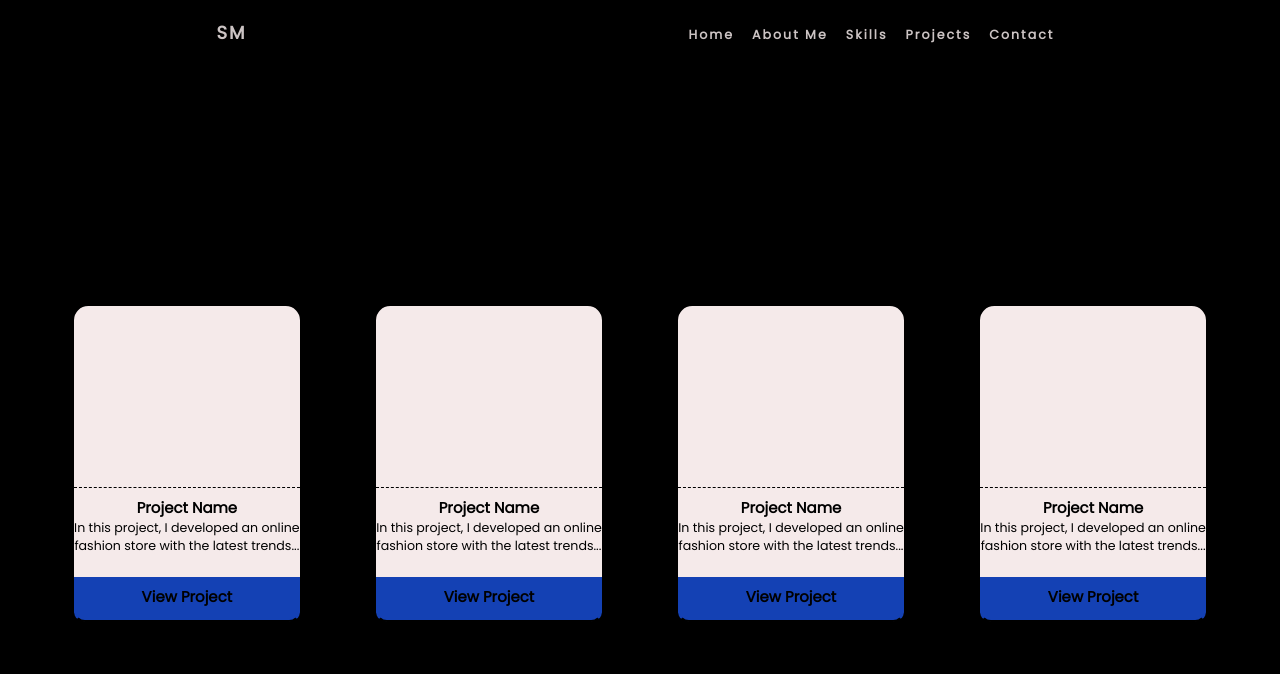
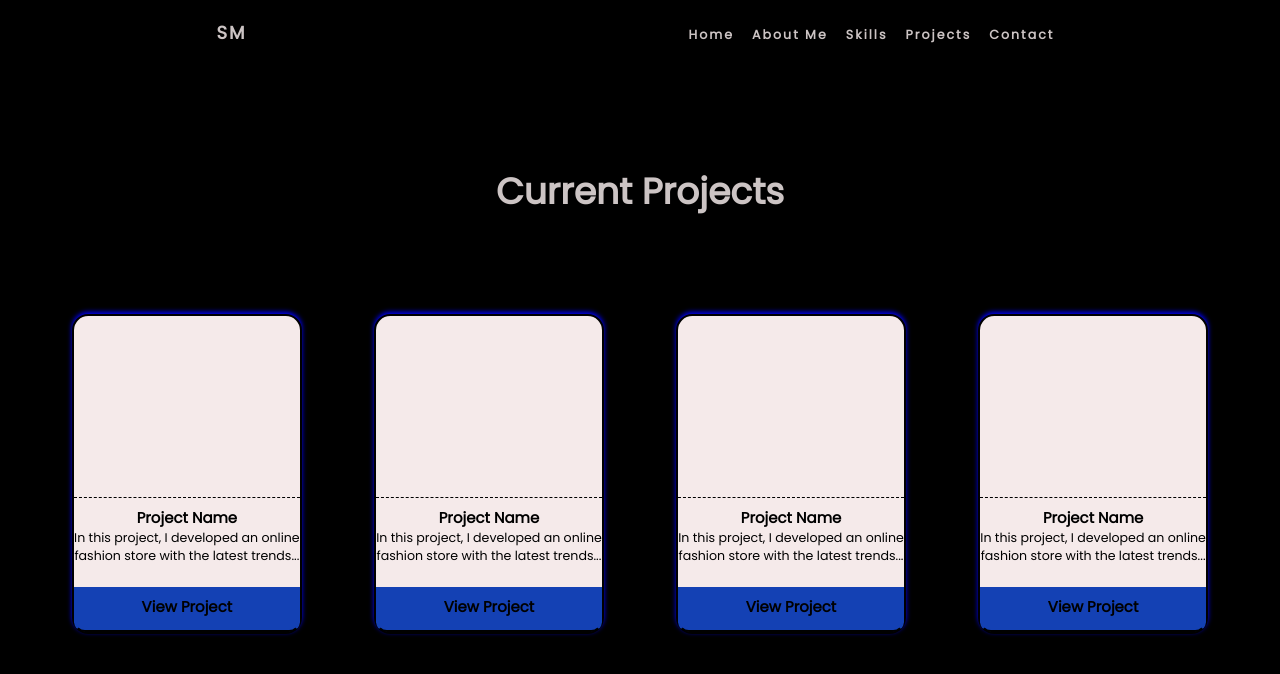
Before and after one commit to SthabisoMbongwa/Local_Rep, a plain HTML site: page Projects.html in a window 1280 px wide. Drawn offline with Linux system fonts and the light colour scheme.

Commit message:
Completed my projects page

```diff
--- a/Projects.html
+++ b/Projects.html
@@ -23,8 +23,8 @@
           <li><a href="/index.html">Home</a></li>
           <li><a href="/About.html">About Me</a></li>
           <li><a href="/Skills.html">Skills</a></li>
-          <li><a href="#">Projects</a></li>
-          <li><a href="Contact.html">Contact</a></li>
+          <li><a href="/Projects.html">Projects</a></li>
+          <li><a href="/Contact.html">Contact</a></li>
         </ul>
         <div class="burger">
           <div class="line1"></div>
@@ -35,7 +35,7 @@
 
       <div class="projects-container">
         <div class="projects-wrapper">
-
+            <h1 class="title" id="project-heading">Current Projects</h1>
           <div class="project-cards">
 
             <div class="cards">
--- a/style.css
+++ b/style.css
@@ -742,12 +742,25 @@ p {
 
  /* /////////////////////////////////////////////PROJECTS\\\\\\\\\\\\\\\\\\\\\\\\\\\\\\\\\\\\\\\\\\\\\\ */
 
+.projects-wrapper {
+    display: flex;
+    flex-direction: column;
+    align-items: center;
+}
+
+#project-heading {
+    height: 10rem;
+    padding-top: 5rem;
+    font-size: 2rem;
+}
+
  .project-cards {
     display: flex;
     justify-content: space-evenly;
     align-items: center;
-    height: 100vh;
+    height: 80vh;
     width: 100vw;
+    padding-bottom: 10rem;
 
  }
 
@@ -760,6 +773,7 @@ p {
     width: 18vw;
     border-radius: 0.9rem;
     border: solid black 2px;
+    box-shadow: 0px -2px 5px blue;
  }
 
  .content-card {
```
Also changed, not shown: About.html (+1 -1 lines), Contact.html (+2 -2 lines), Skills.html (+2 -2 lines), index.html (+1 -1 lines).
